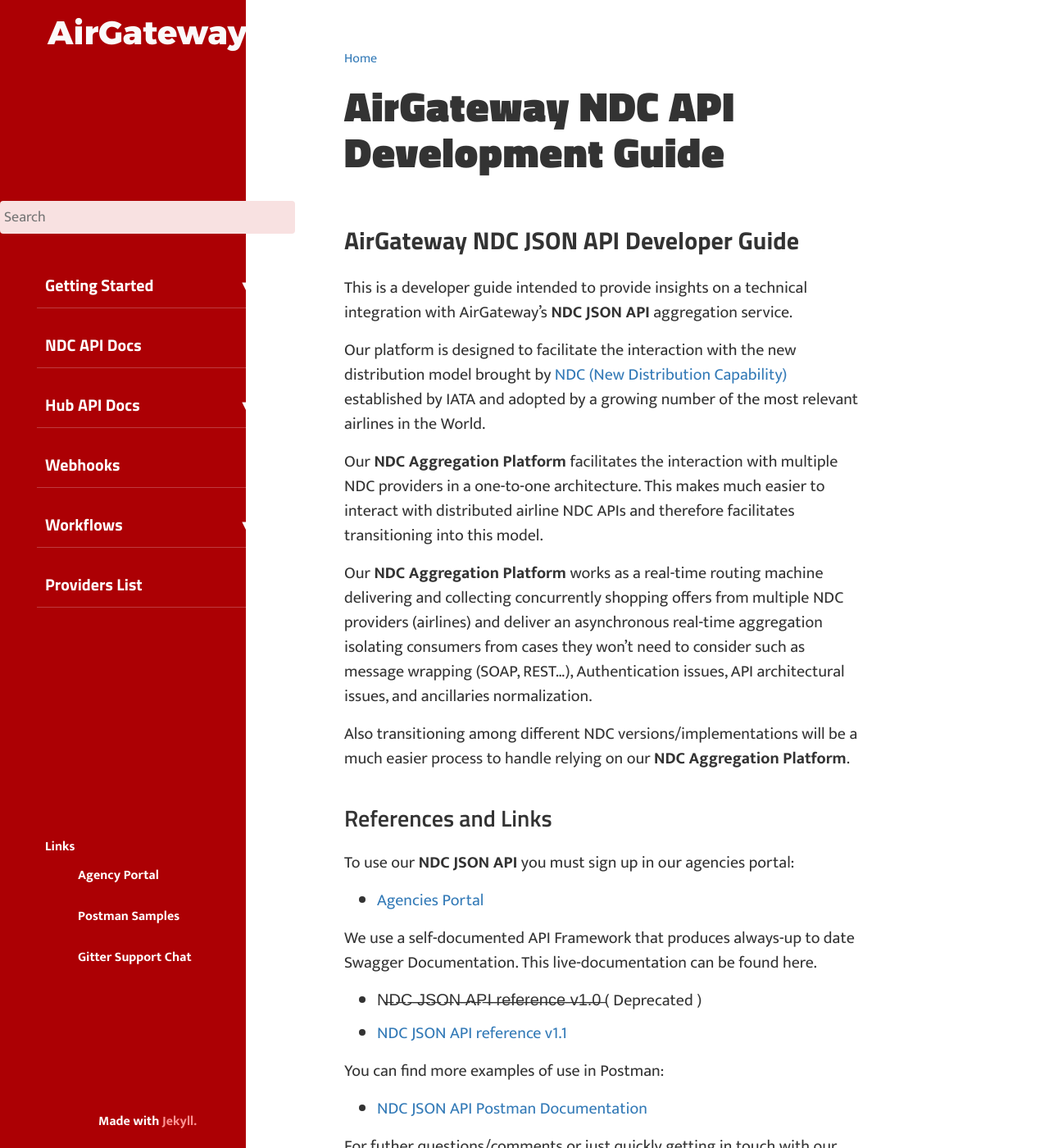
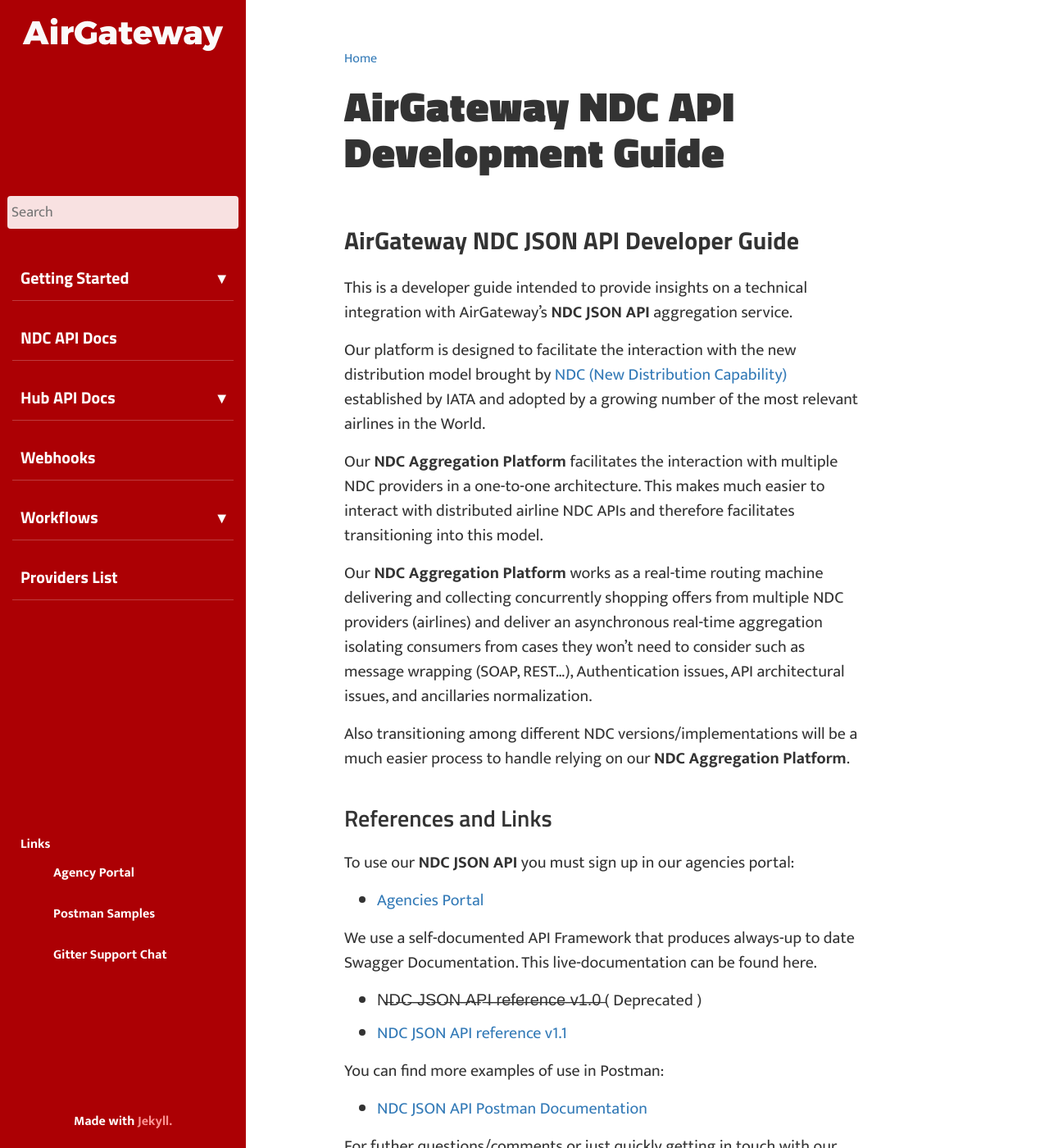
Before and after one commit to AirGateway/dev-guides-jekyll, a Jekyll site: the page built from index.md, in a window 1280 px wide and 1400 px high. Shown: the whole window at 82% size. Built offline with Jekyll 4.4.1, drawn with Linux system fonts in a browser that asks for light colours; comment, search, counter and statistics services are not loaded.

Commit message:
Reduce search field width

```diff
--- a/assets/css/_layout.scss
+++ b/assets/css/_layout.scss
@@ -97,7 +97,7 @@ body {
       padding-left: 5px !important;
       padding-right: 0px !important;
       max-width: 100% !important;
-      min-width: 360px !important;
+      min-width: 270px !important;
       height: 40px !important;
       min-height: 40px !important;
       max-height: 40px !important;
```
